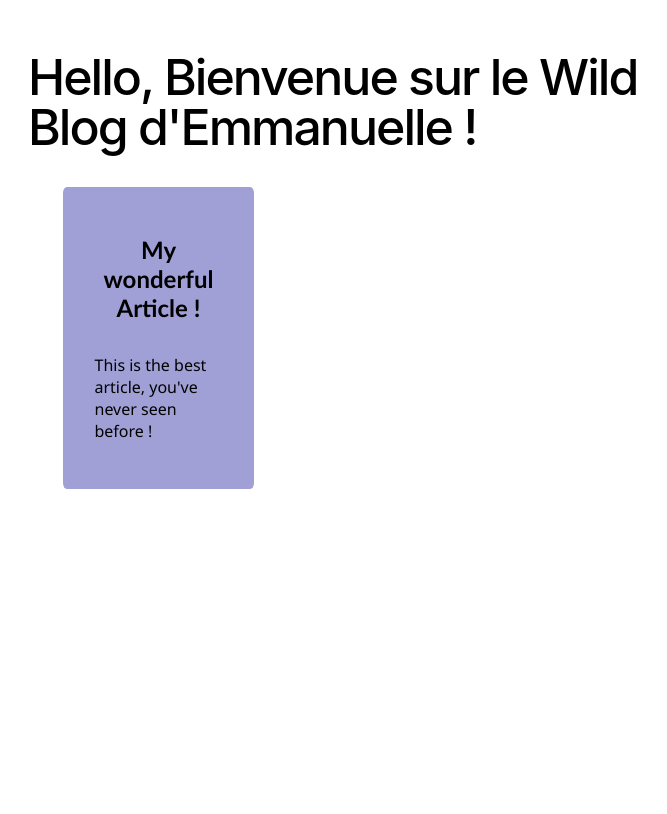
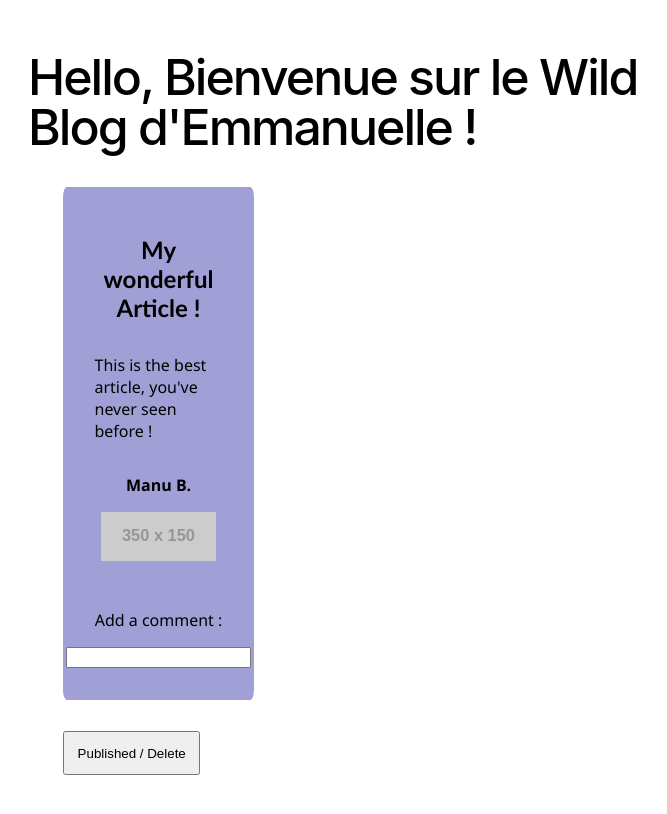
Before and after one commit to EmmanuelleBonoli/wildBlog, an Angular app: page / in a window 1280 px wide. Shown: the top 814 px of the page, without its empty margins (278-945 px from the left). Built offline with nearby package versions, Linux system fonts and the light colour scheme.

Commit message:
add binding for article

```diff
--- a/src/app/article-component/article-component.component.html
+++ b/src/app/article-component/article-component.component.html
@@ -1,6 +1,14 @@
 <div class="article">
-  <div class="card">
-    <h1>My wonderful Article !</h1>
-    <p>This is the best article, you've never seen before !</p>
+  <div class="card" *ngIf="article.isPublished">
+    <h1>{{ article.title }}</h1>
+    <p>{{ article.content }}</p>
+    <p class="author">{{ article.author }}</p>
+    <img [src]="article.image" [alt]="article.title" />
+    <p>{{ article.comment }}</p>
+    <p>Add a comment :</p>
+    <input type="text" [(ngModel)]="article.comment" />
   </div>
+  <button type="button" (click)="togglePublication()">
+    Published / Delete
+  </button>
 </div>
--- a/src/app/article-component/article-component.component.scss
+++ b/src/app/article-component/article-component.component.scss
@@ -20,5 +20,16 @@
     p {
       font-family: "Segoe UI", Tahoma, Geneva, Verdana, sans-serif;
     }
+    img {
+      width: 90%;
+    }
+    .author {
+      font-weight: bold;
+    }
+  }
+  button {
+    display: flex;
+    margin-top: 5%;
+    padding: 2%;
   }
 }
--- a/src/app/article-component/article-component.component.ts
+++ b/src/app/article-component/article-component.component.ts
@@ -1,12 +1,34 @@
 import { Component } from '@angular/core';
+import { FormsModule } from '@angular/forms';
+import { CommonModule } from '@angular/common';
+
+export interface Article {
+  title: string;
+  author: string;
+  content: string;
+  image: string;
+  isPublished: boolean;
+  comment: string;
+}
 
 @Component({
   selector: 'app-article-component',
   standalone: true,
-  imports: [],
+  imports: [FormsModule, CommonModule],
   templateUrl: './article-component.component.html',
-  styleUrl: './article-component.component.scss'
+  styleUrl: './article-component.component.scss',
 })
 export class ArticleComponentComponent {
+  article: Article = {
+    title: 'My wonderful Article !',
+    author: 'Manu B.',
+    content: "This is the best article, you've never seen before !",
+    image: 'https://via.placeholder.com/350x150',
+    isPublished: true,
+    comment: '',
+  };
 
+  togglePublication(): void {
+    this.article.isPublished = !this.article.isPublished;
+  }
 }
```
